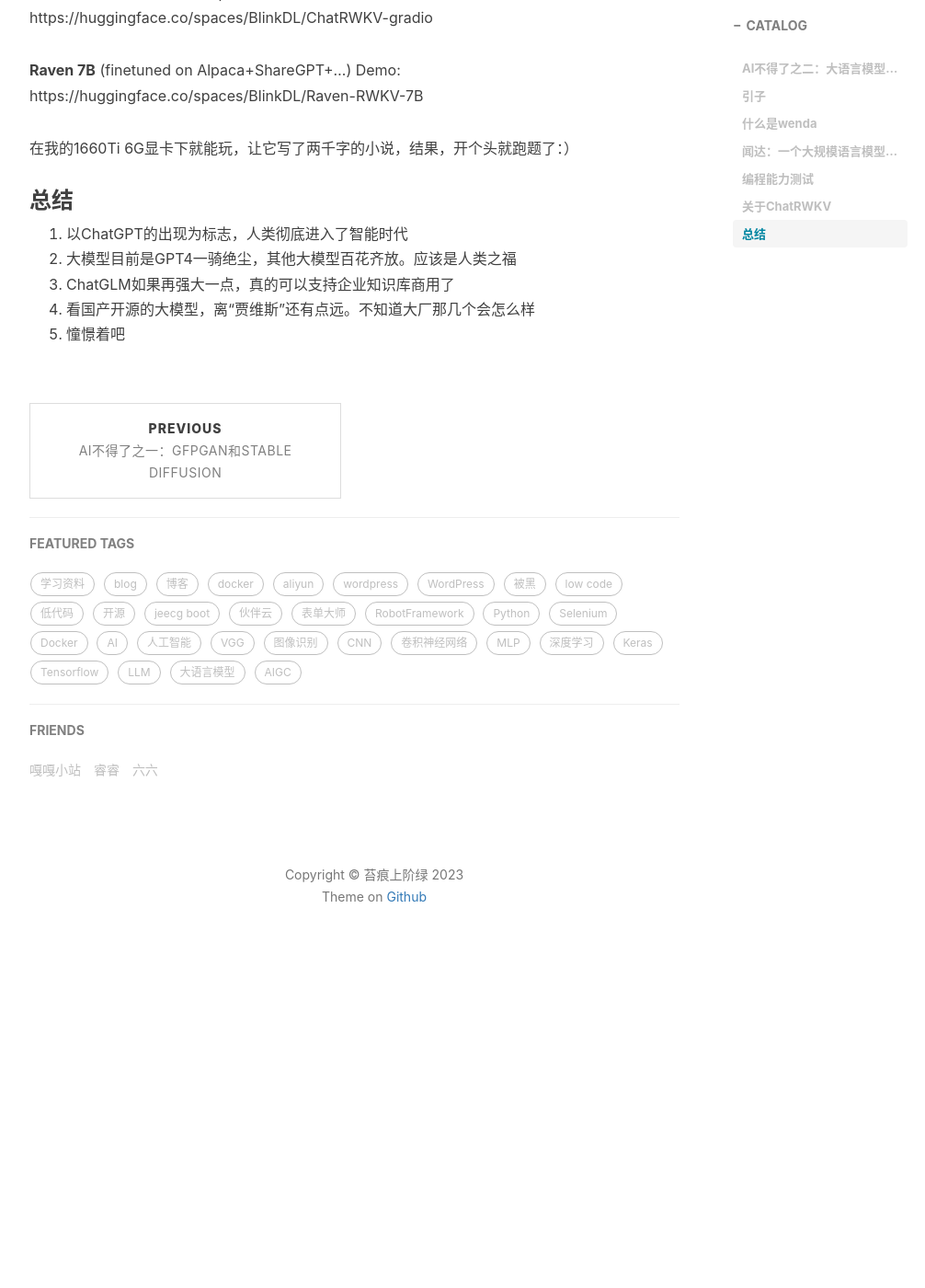
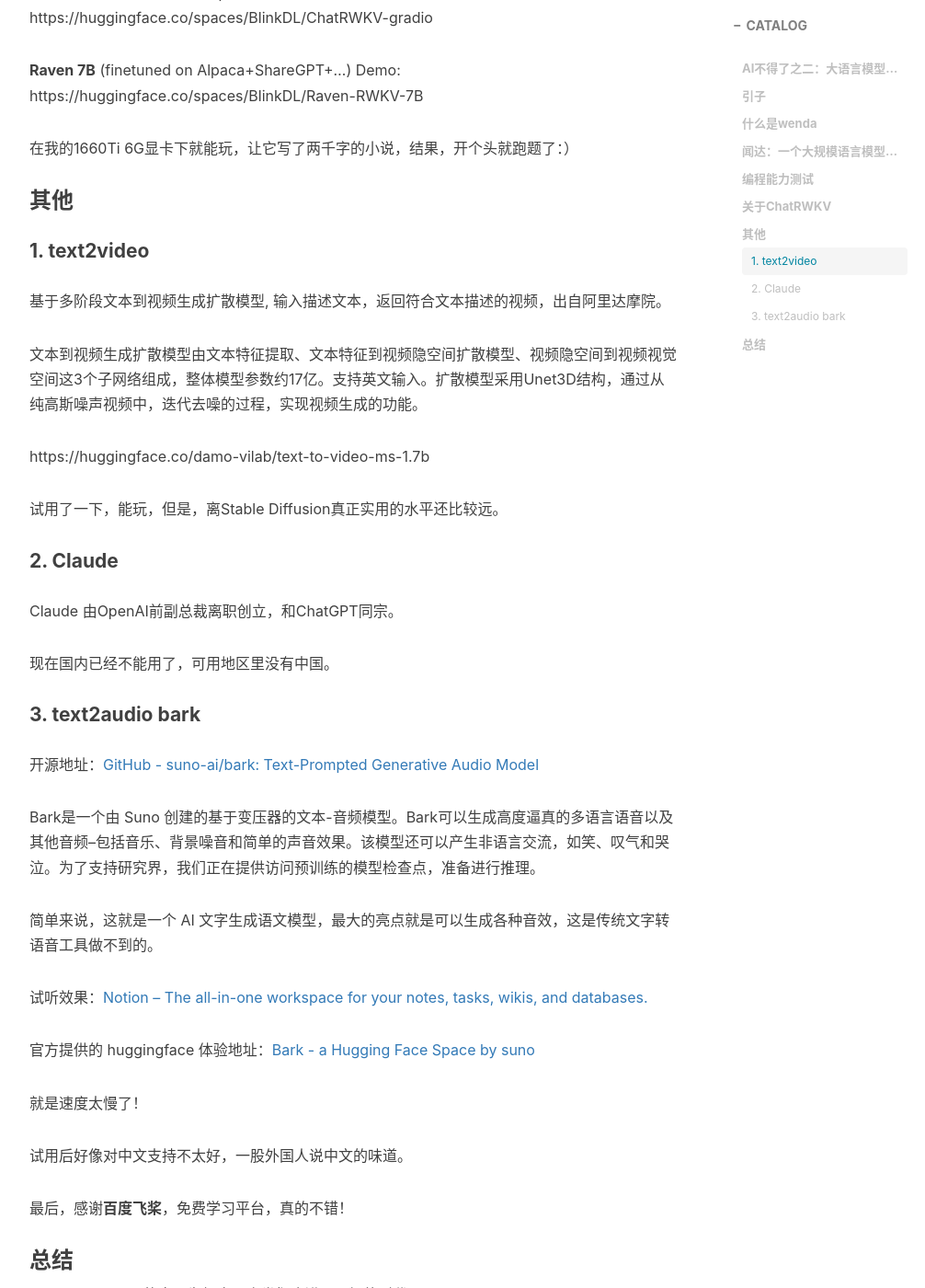
Before and after one commit to shenyaojun/shenyaojun.github.io, a Jekyll site: the page built from _posts/2023-05-08-AI不得了之二：大语言模型之ChatGLM.md, in a window 1280 px wide and 1400 px high, scrolled down 5219 px. Shown: the whole window at 92% size, without its empty margins (233-1239 px from the left). Built offline with Jekyll 4.4.1, drawn with Linux system fonts in a browser that asks for light colours; nearby versions of some CDN libraries; comment, search, counter and statistics services are not loaded; before the commit the page ends 6298 px from its top, so only the background shows below that; some of the changed text lies outside the part shown.

Commit message:
small change of 20230508

```diff
--- a/_posts/2023-05-08-AI不得了之二：大语言模型之ChatGLM.md
+++ b/_posts/2023-05-08-AI不得了之二：大语言模型之ChatGLM.md
@@ -175,6 +175,48 @@
 
 在我的1660Ti 6G显卡下就能玩，让它写了两千字的小说，结果，开个头就跑题了：）
 
+
+
+### 其他
+
+#### 1. text2video
+
+基于多阶段文本到视频生成扩散模型, 输入描述文本，返回符合文本描述的视频，出自阿里达摩院。
+
+文本到视频生成扩散模型由文本特征提取、文本特征到视频隐空间扩散模型、视频隐空间到视频视觉空间这3个子网络组成，整体模型参数约17亿。支持英文输入。扩散模型采用Unet3D结构，通过从纯高斯噪声视频中，迭代去噪的过程，实现视频生成的功能。
+
+https://huggingface.co/damo-vilab/text-to-video-ms-1.7b
+
+试用了一下，能玩，但是，离Stable Diffusion真正实用的水平还比较远。
+
+#### 2. Claude
+
+Claude 由OpenAI前副总裁离职创立，和ChatGPT同宗。
+
+现在国内已经不能用了，可用地区里没有中国。
+
+#### 3. text2audio bark
+
+开源地址：[GitHub - suno-ai/bark: Text-Prompted Generative Audio Model](https://link.zhihu.com/?target=https%3A//github.com/suno-ai/bark)
+
+Bark是一个由 Suno 创建的基于变压器的文本-音频模型。Bark可以生成高度逼真的多语言语音以及其他音频--包括音乐、背景噪音和简单的声音效果。该模型还可以产生非语言交流，如笑、叹气和哭泣。为了支持研究界，我们正在提供访问预训练的模型检查点，准备进行推理。
+
+简单来说，这就是一个 AI 文字生成语文模型，最大的亮点就是可以生成各种音效，这是传统文字转语音工具做不到的。
+
+试听效果：[Notion – The all-in-one workspace for your notes, tasks, wikis, and databases.](https://link.zhihu.com/?target=https%3A//suno-ai.notion.site/Bark-Examples-5edae8b02a604b54a42244ba45ebc2e2)
+
+官方提供的 huggingface 体验地址：[Bark - a Hugging Face Space by suno](https://link.zhihu.com/?target=https%3A//huggingface.co/spaces/suno/bark)
+
+就是速度太慢了！
+
+试用后好像对中文支持不太好，一股外国人说中文的味道。
+
+
+
+最后，感谢**百度飞桨**，免费学习平台，真的不错！
+
+
+
 ### 总结
 
 1. 以ChatGPT的出现为标志，人类彻底进入了智能时代
```
Also changed, not shown: _posts/2023-04-29-AI不得了之二：ChatGPT和通用大语言模型.md (added, +185 -0 lines).
